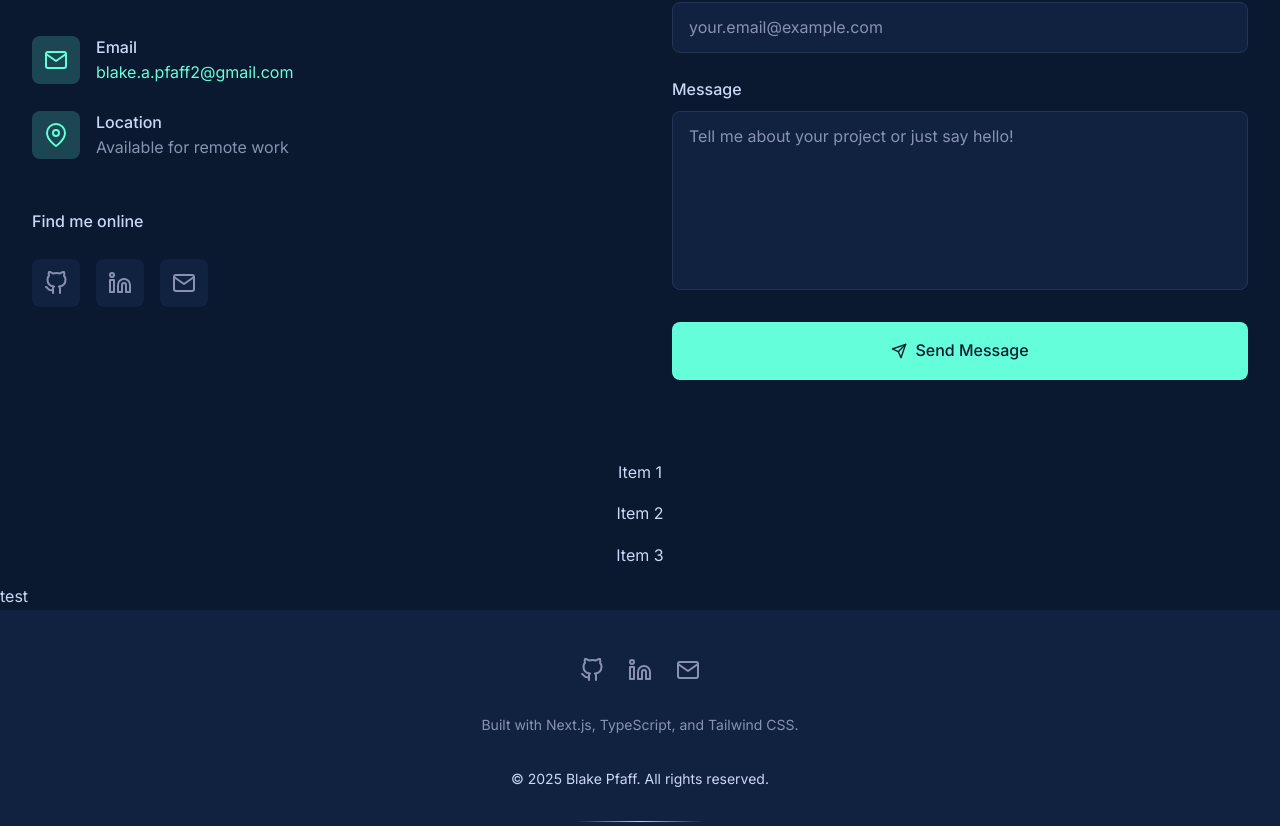
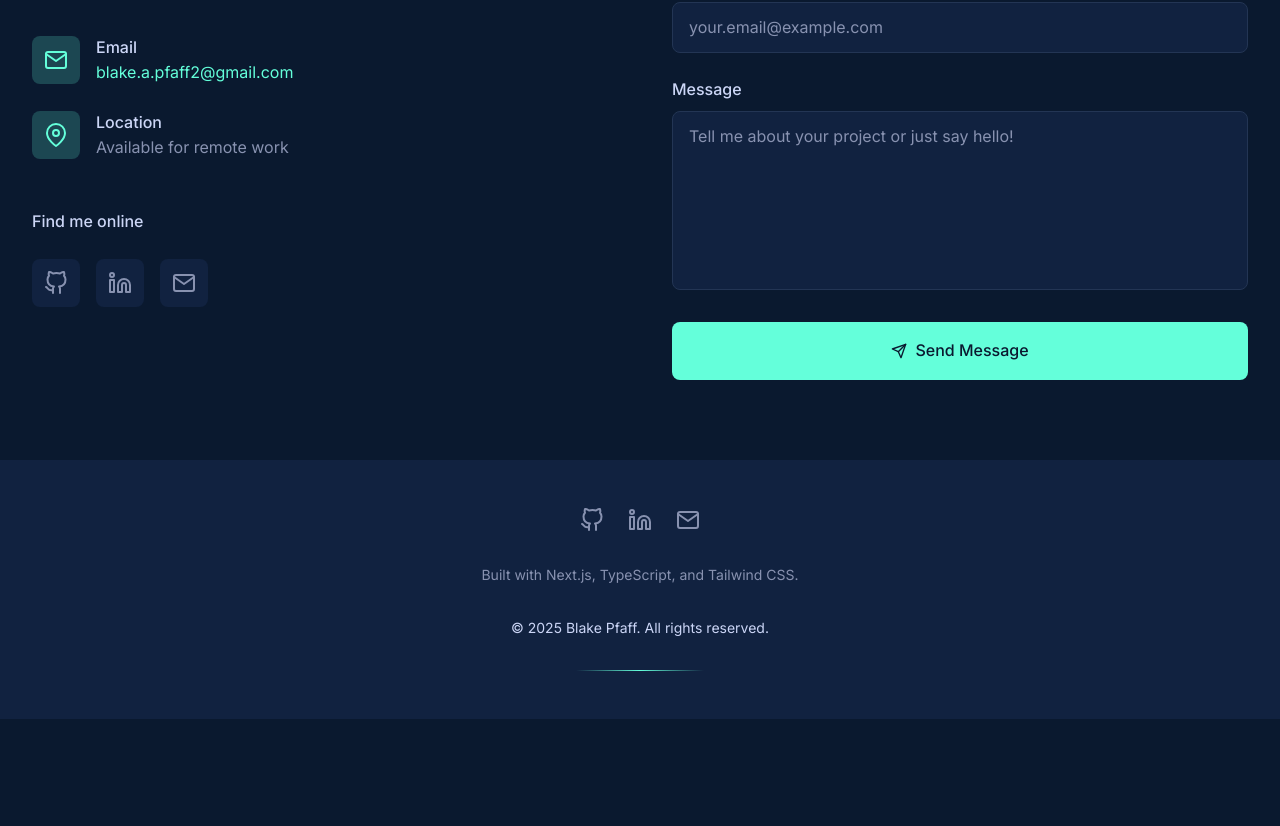
Before and after one commit to Blake-Pfaff/portfolio, a Next.js app: page / in a window 1280 px wide. Shown: the part 4656-5482 px from the top of the page. After the commit the page ends 5375 px from the top, so only its background shows below. Built offline with nearby package versions, Linux system fonts and the light colour scheme.

Commit message:
remove demo map

```diff
--- a/src/app/(sections)/DemoMap.jsx
+++ /dev/null
@@ -1,40 +0,0 @@
-"use client";
-
-import { useState } from "react";
-
-const ITEMS = [
-  {
-    id: 1,
-    title: "Item 1",
-    description: "Description 1",
-    image: "/images/item1.jpg",
-  },
-  {
-    id: 2,
-    title: "Item 2",
-    description: "Description 2",
-    image: "/images/item2.jpg",
-  },
-  {
-    id: 3,
-    title: "Item 3",
-    description: "Description 3",
-    image: "/images/item3.jpg",
-  },
-];
-
-const DemoMap = () => {
-  const [cart, setCart] = useState([]);
-  return (
-    <div className="flex flex-col gap-4">
-      {ITEMS.map((item, index) => (
-        <button key={index} onClick={() => console.log(item)}>
-          {item.title}
-        </button>
-      ))}
-      <div>test</div>
-    </div>
-  );
-};
-
-export default DemoMap;
--- a/src/app/page.tsx
+++ b/src/app/page.tsx
@@ -3,7 +3,6 @@ import About from "./(sections)/About";
 import Experience from "./(sections)/Experience";
 import Projects from "./(sections)/Projects";
 import Contact from "./(sections)/Contact";
-import DemoMap from "./(sections)/demoMap";
 
 export default function Home() {
   return (
@@ -13,7 +12,6 @@ export default function Home() {
       <Experience />
       <Projects />
       <Contact />
-      <DemoMap />
     </>
   );
 }
```
